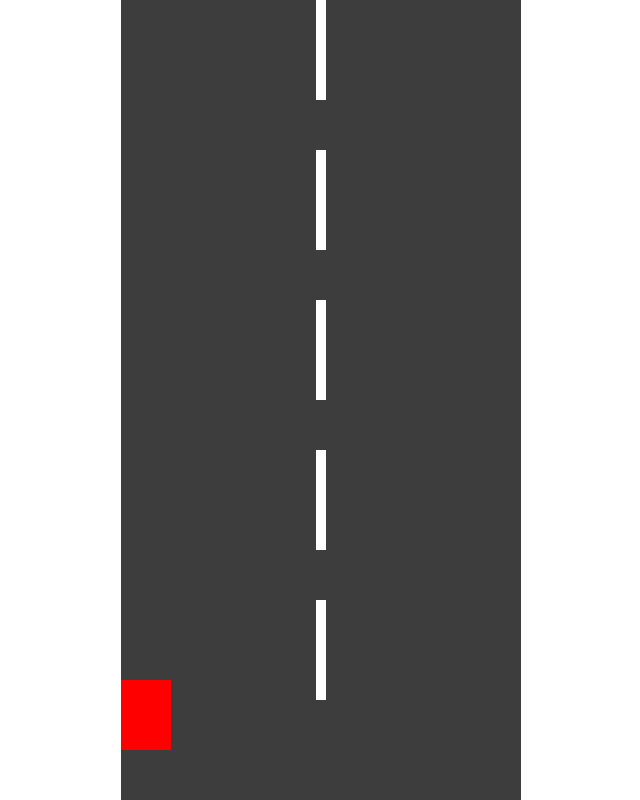
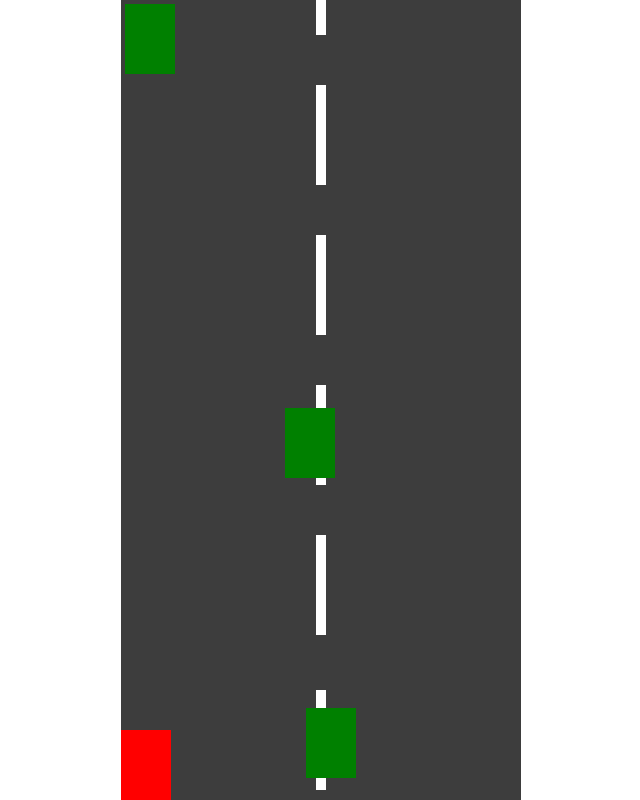
Before and after one commit to Dorababupc/Traffic-Rider, a plain HTML site: page index.html in a window 1280 px wide. Both pictures are taken after a click on the element 640 px from the left and 27 px from the top of the page. Shown: the whole page, without its empty margins (319-959 px from the left). Drawn offline with Linux system fonts and the light colour scheme.

Commit message:
geneating cars and adding continuous movement to lines.

```diff
--- a/index.html
+++ b/index.html
@@ -19,7 +19,13 @@
             height: 70px;
             background-color: red;
             position: absolute;
-            bottom: 50px;
+            bottom: 0px;
+        }
+        .enemycar{
+            width: 50px;
+            height: 70px;
+            background-color: green;
+            position: absolute;
         }
         .roadline{
             position: absolute;
@@ -31,7 +37,7 @@
         .gameArea{
             background-color: #3d3d3d;
             width: 400px;
-            height: 100vh;
+            height: 100vh;;
             margin: auto;
             position: relative;
         }
--- a/script.js
+++ b/script.js
@@ -1,9 +1,6 @@
 const score=document.querySelector('.score');
 const startScreen=document.querySelector('.startScreen');
 const gameArea=document.querySelector('.gameArea');
-document.addEventListener('keyup',keyUp);
-document.addEventListener('keydown',keyDown);
-startScreen.addEventListener('click',start);
 const keys={
     ArrowUp:false,
     ArrowDown:false,
@@ -12,6 +9,12 @@ const keys={
 }
 let player={speed:5};
 let road;
+let dist;
+let car_dist;
+document.addEventListener('keyup',keyUp);
+document.addEventListener('keydown',keyDown);
+startScreen.addEventListener('click',start);
+
 function start(){
     //remove the gameArea from class hide.
     player.start=true;
@@ -19,23 +22,38 @@ function start(){
     startScreen.classList.add('hide');
 
     road=gameArea.getBoundingClientRect();
-    for(let x=0;x<5;++x){
+    console.log(road);
+    for(let x=-1;x<5;++x){
         let roadline=document.createElement('div');
         roadline.setAttribute('class','roadline');
         roadline.style.top=(x*150)+"px";
+        roadline.y=x*150;
         gameArea.appendChild(roadline);
     }
+    dist=road.height-(4*150+100);
     const car=document.createElement('div');
     car.setAttribute('class','car');
-
     gameArea.appendChild(car);
     player.x=car.offsetLeft;
     player.y=car.offsetTop;
+
+    for(let x=-2;x<1;++x){
+        let enemycar=document.createElement('div');
+        enemycar.setAttribute('class','enemycar');
+        enemycar.style.top=(x*300)+"px";
+        enemycar.style.left=Math.floor(Math.random()*350)+"px";
+        enemycar.y=(x*300);
+        gameArea.appendChild(enemycar);
+    }
+
     window.requestAnimationFrame(startGame);
 }
+
+
 function startGame(){
     let car=document.querySelector('.car');
-
+    movelines();
+    movecars();
     if(player.start){
         if(keys.ArrowUp && player.y>0){
             player.y-=player.speed;
@@ -55,18 +73,46 @@ function startGame(){
     }
 }
 
+function movelines(){
+    let roadline=document.querySelectorAll('.roadline');
+    roadline.forEach(function(item){
+
+        if(item.y>road.height){
+            item.y=-300+100+dist;
+        }
+        item.y+=player.speed;
+        item.style.top=item.y+"px";
+    })
+}
+
+function movecars(){
+    let enemycar=document.querySelectorAll('.enemycar');
+    enemycar.forEach(function(item){
+        if(item.y>(road.height)){
+            item.y=-200;
+            item.style.left=Math.floor(Math.random()*350)+"px";
+        }
+        item.y=item.y+player.speed+1;
+        item.style.top=item.y+"px";
+
+    })
+}
+
 function keyUp(e){
     e.preventDefault();
     // console.log(`${e.key} releasing`);
     keys[e.key]=false;
     console.log(keys);
 }
+
+
 function keyDown(e){
     e.preventDefault();
     // console.log(`${e.key} pressing`);
     keys[e.key]=true;
     console.log(keys);
 }
+
 // const box=document.querySelector('.box');
 // function move(){
 //     xpos=xpos+10;
```
